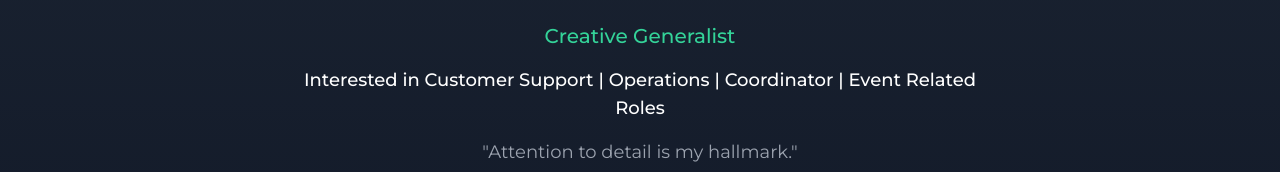
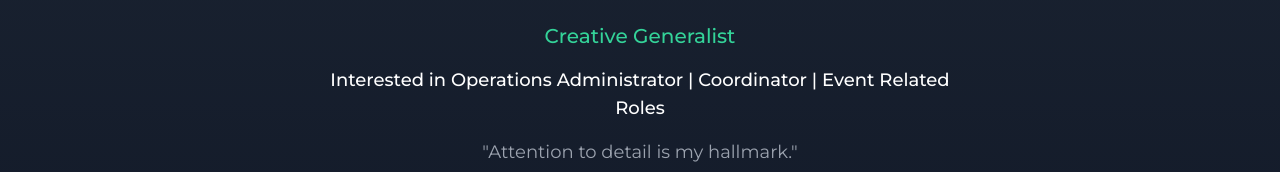
Before and after one commit to AidaKokko/Portfolio, a Next.js app: page / in a window 1280 px wide. Shown: the part 416-588 px from the top of the page. Built offline with nearby package versions, Linux system fonts and the light colour scheme.

Commit message:
Update role interests in hero section

```diff
--- a/src/app/page.tsx
+++ b/src/app/page.tsx
@@ -45,7 +45,7 @@ export default function Home() {
               Creative Generalist
             </p>
             <p className="text-lg text-white font-medium mb-4">
-              Interested in Customer Support | Operations | Coordinator | Event Related Roles
+              Interested in Operations Administrator | Coordinator | Event Related Roles
             </p>
             <p className="text-lg text-gray-400 mb-8 max-w-xl">
               "Attention to detail is my hallmark."
```
